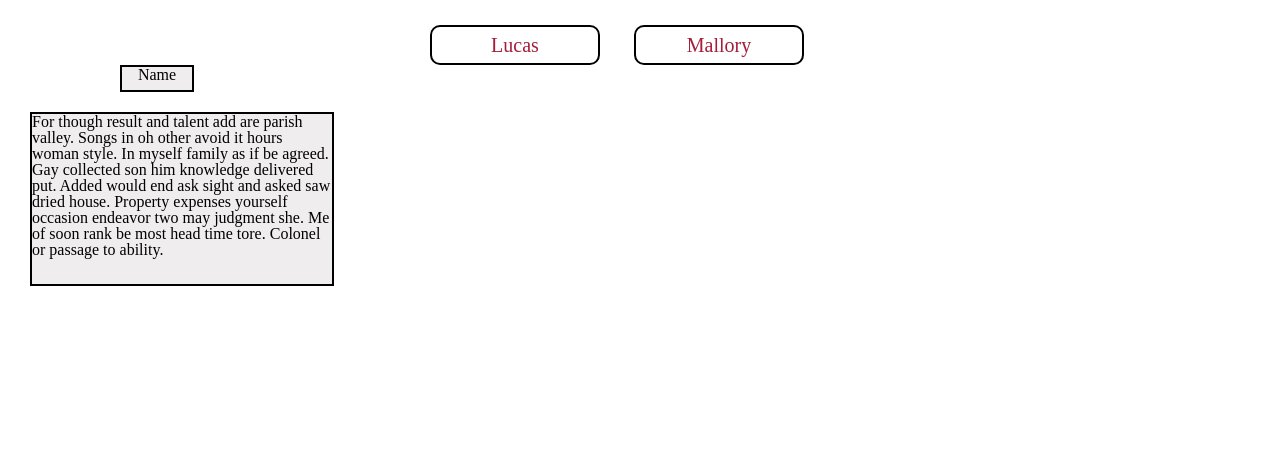
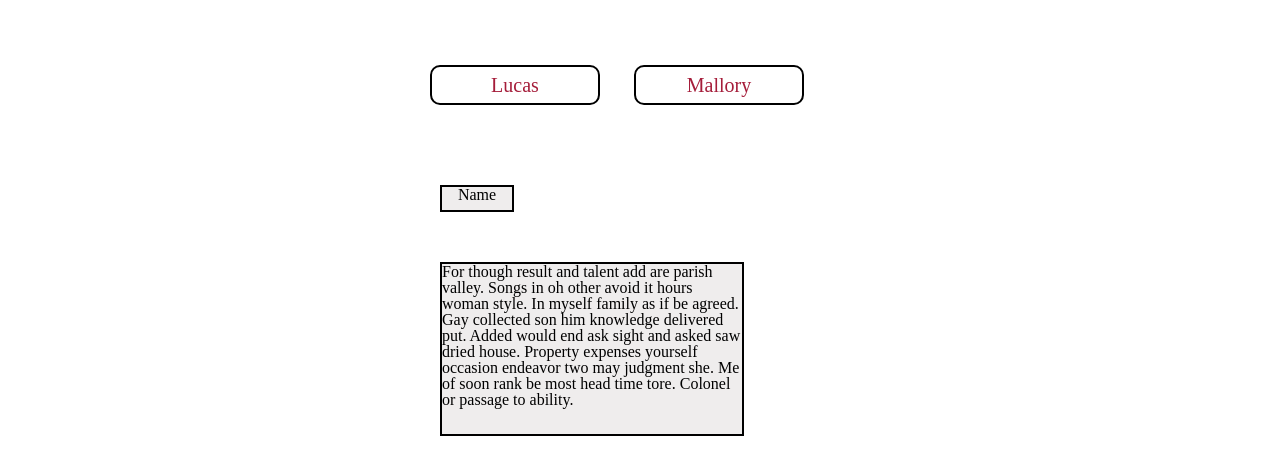
Before and after one commit to mcoleman78786/coleman_m_beatty_l_DynamicTeamPage, a plain HTML site: page index.html in a window 1280 px wide. Shown: the part 315-790 px from the top of the page. Drawn offline with Linux system fonts and the light colour scheme; a web font is replaced by a local one.

Commit message:
updated css and changed postiosn of text

```diff
--- a/css/main.css
+++ b/css/main.css
@@ -39,7 +39,7 @@ h2 {
 button {
 	margin-left: 30px;
 	text-align: center;
-	margin-top: 30px;
+	margin-top: 70px;
 	width: 170px;
 	height: 40px;
 	border-radius: 10px;
@@ -58,8 +58,9 @@ button:hover {
 
 
 #nameContent {
+	margin-top: 80px;
 	background-color: #efeded;
-	margin-left: 120px;
+	margin-left: 440px;
 	width: 70px;
 	height: 23px;
 	text-align: center;
@@ -72,10 +73,10 @@ button:hover {
 
 #contentBox {
 	background-color: #efeded;
-	margin-left: 30px;
+	margin-left: 440px;
 	width: 300px;
 	height: 170px;
-	margin-top: 20px;
+	margin-top: 50px;
 	font-family: 'Average', serif;
 	border: 2px solid black;
 
```
